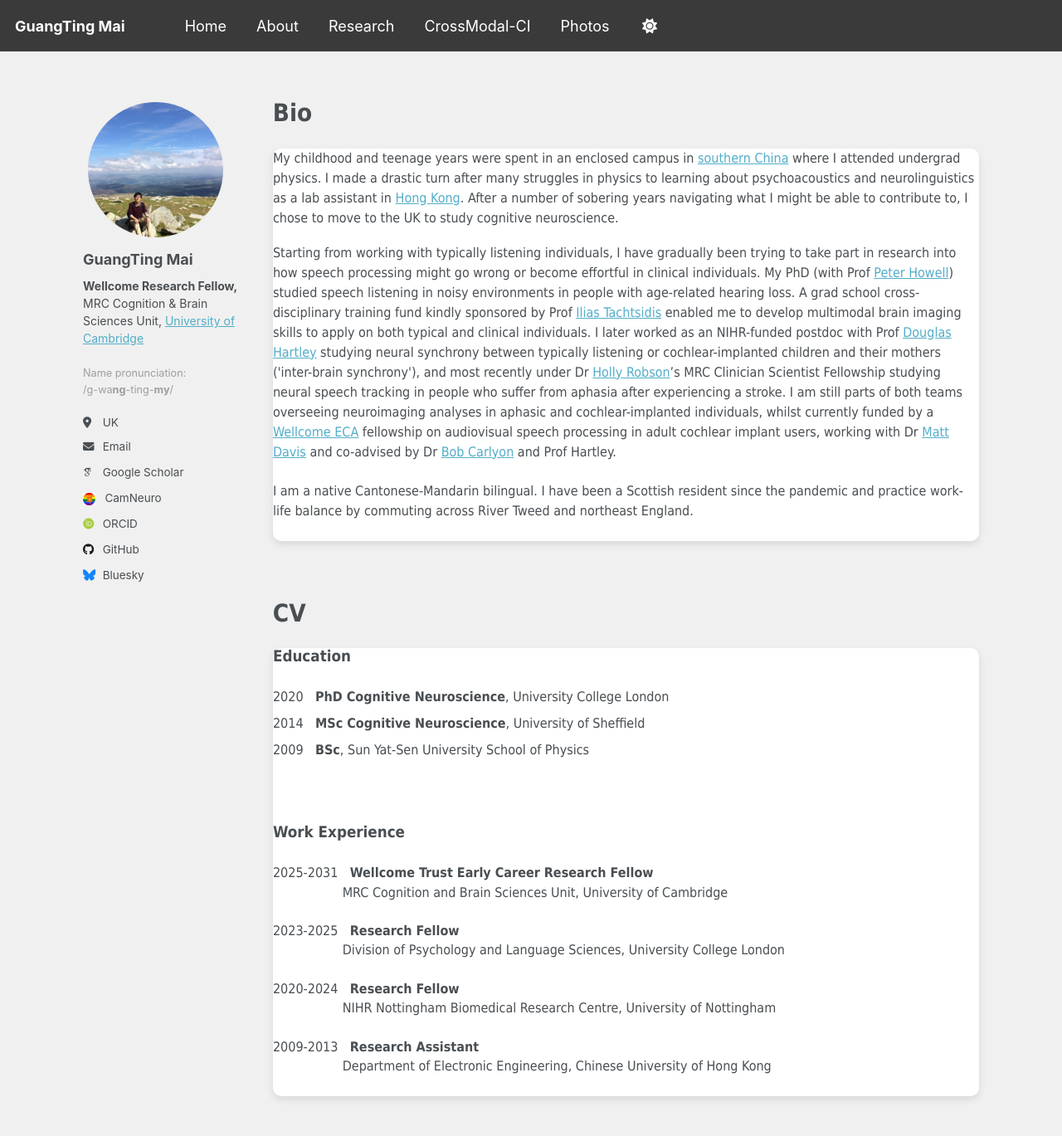
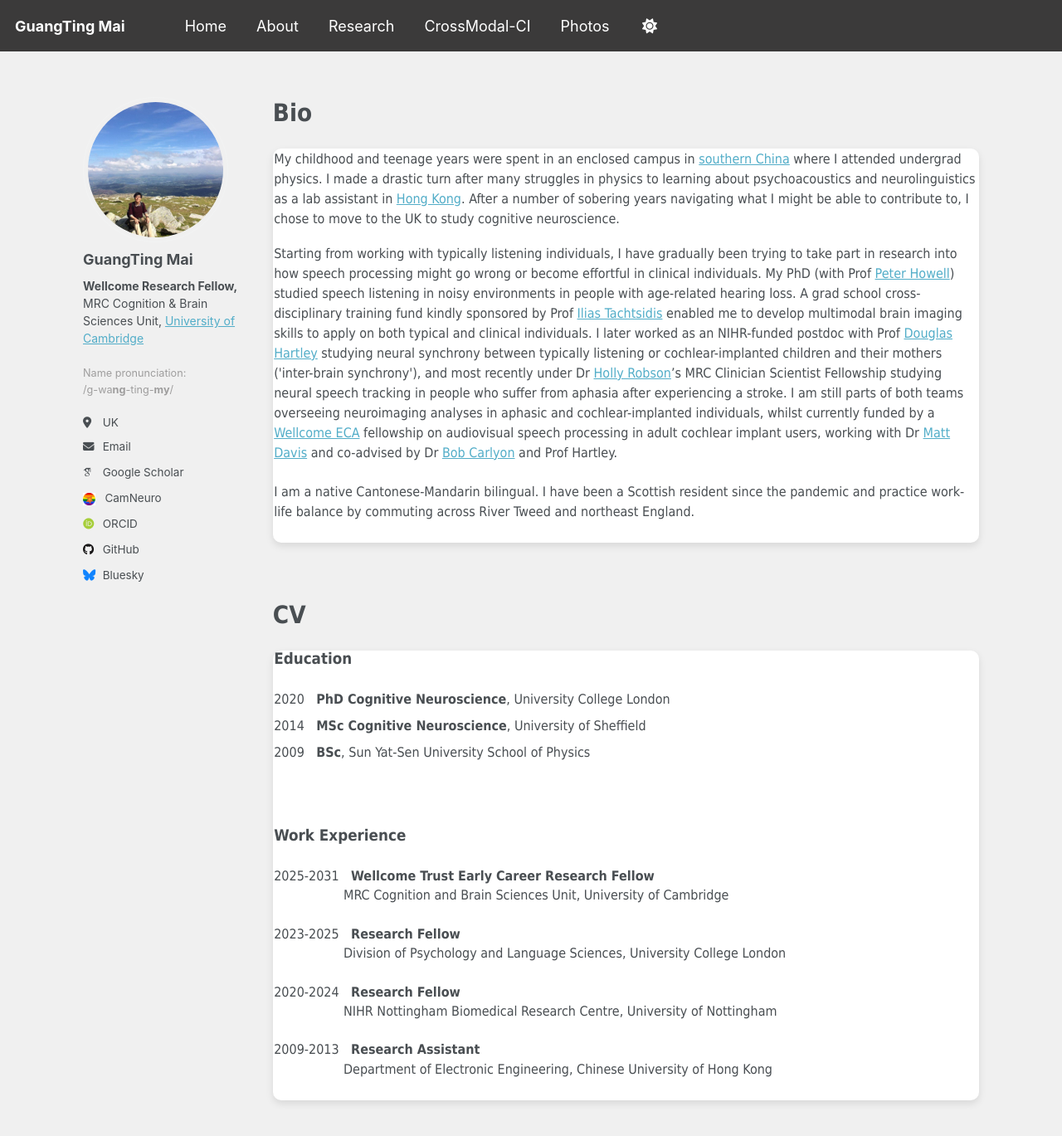
Before and after one commit to guangtingmai/guangtingmai.github.io, a Jekyll site: the page built from _pages/about.html, in a window 1280 px wide and 1400 px high. Shown: the top 1369 px of the window at 83% size. Built offline with Jekyll 4.4.1, drawn with Linux system fonts in a browser that asks for light colours; some web fonts are replaced.

Commit message:
Update custom.scss

```diff
--- a/_sass/custom.scss
+++ b/_sass/custom.scss
@@ -70,7 +70,7 @@ html, body {
 
 .white-frame {
   background-color: #fff;
-  padding: 0.01vh;
+  padding: 0.1vh;
   border-radius: 10px;
   box-shadow: 0 4px 10px rgba(0,0,0,0.1);
   max-width: 100%;
```
